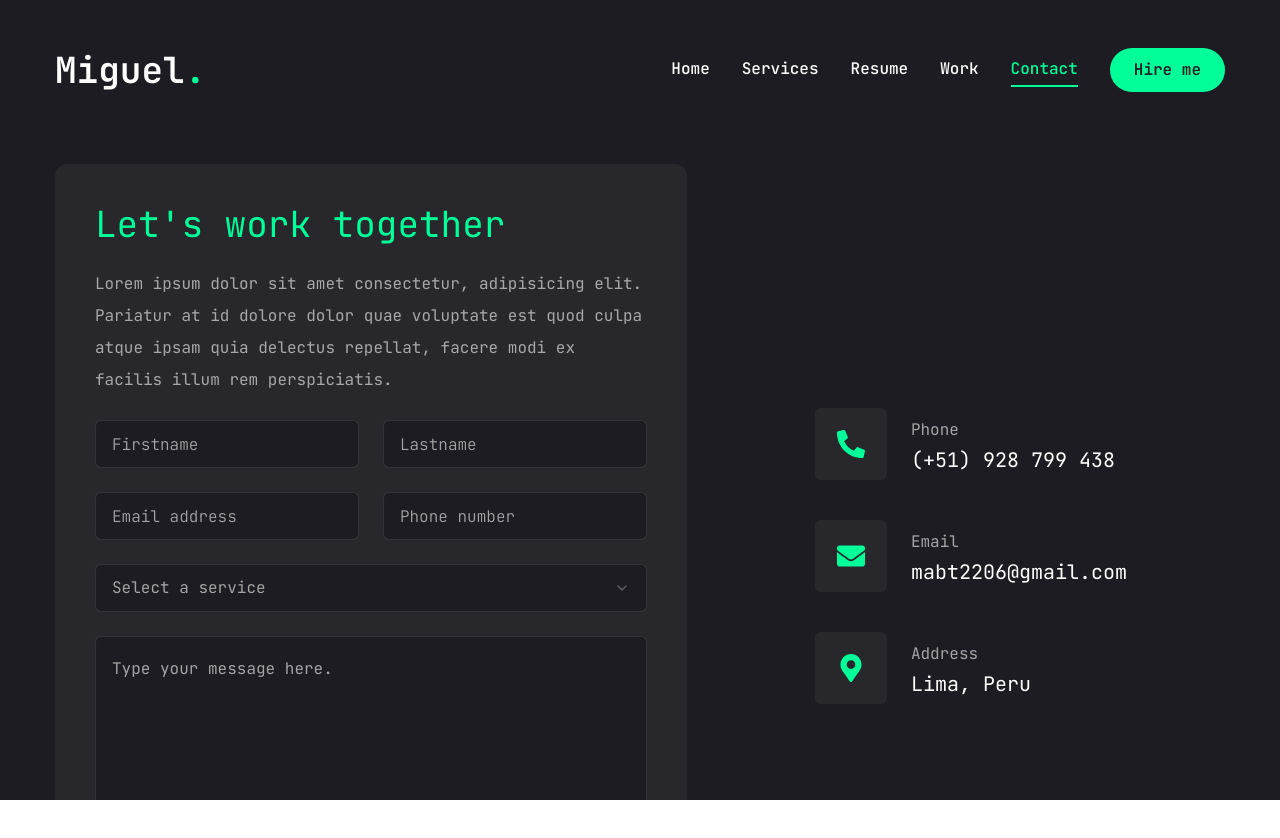
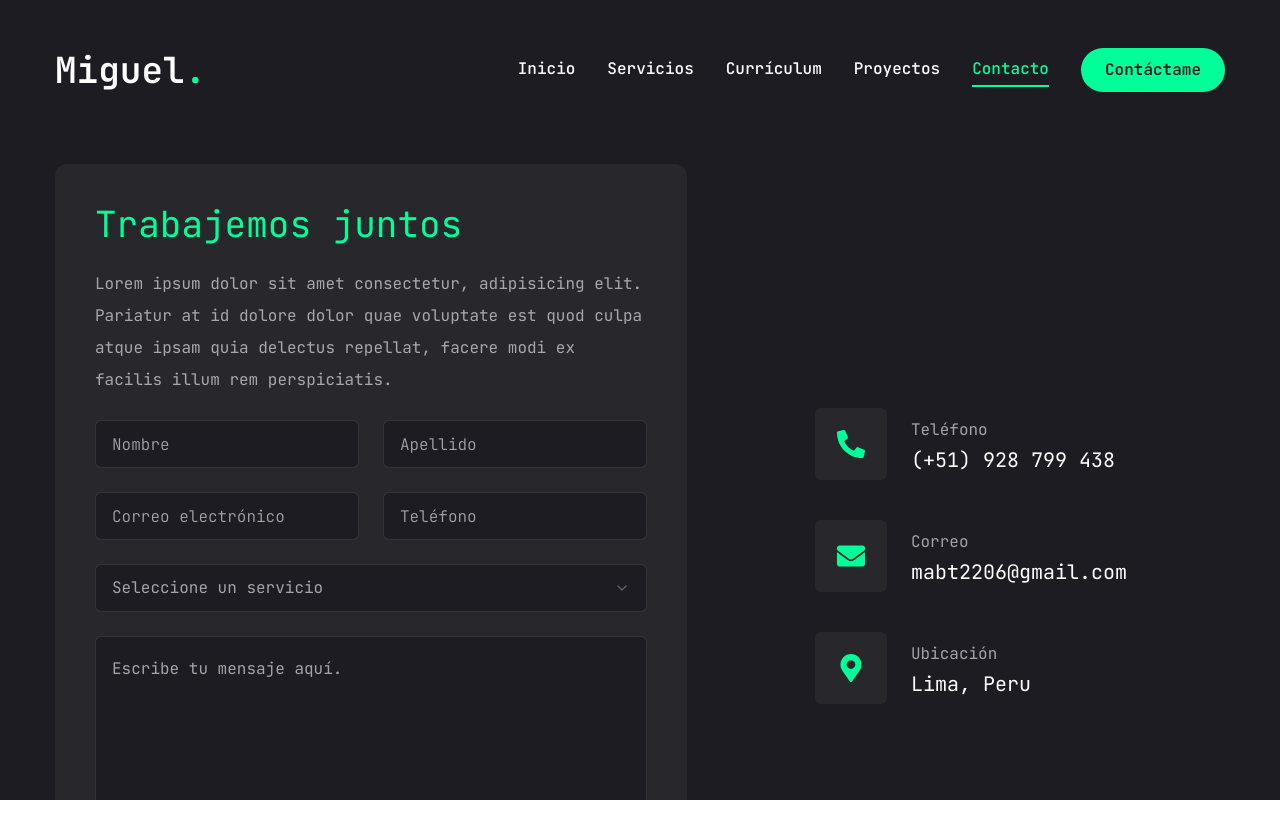
Before and after one commit to miguelbtcode/miguelbarreto-portfolio, a Next.js app: page /contact in a window 1280 px wide. Shown: the top 838 px of the page. Built offline with nearby package versions, Linux system fonts and the light colour scheme.

Commit message:
Refactor pages and styles

```diff
--- a/app/contact/page.jsx
+++ b/app/contact/page.jsx
@@ -12,28 +12,23 @@ import {
   SelectValue,
 } from "@/components/ui/select";
 import { Textarea } from "@/components/ui/textarea";
-import {
-  FaPhone,
-  FaEnvelope,
-  FaMapMarkerAlt,
-  FaPhoneAlt,
-} from "react-icons/fa";
+import { FaEnvelope, FaMapMarkerAlt, FaPhoneAlt } from "react-icons/fa";
 import { motion } from "framer-motion";
 
 const info = [
   {
     icon: <FaPhoneAlt />,
-    title: "Phone",
+    title: "Teléfono",
     description: "(+51) 928 799 438",
   },
   {
     icon: <FaEnvelope />,
-    title: "Email",
+    title: "Correo",
     description: "mabt2206@gmail.com",
   },
   {
     icon: <FaMapMarkerAlt />,
-    title: "Address",
+    title: "Ubicación",
     description: "Lima, Peru",
   },
 ];
@@ -53,7 +48,7 @@ const Contact = () => {
           {/* form */}
           <div className="xl:w-[54%] order-2 xl:order-none">
             <form className="flex flex-col gap-6 p-10 bg-[#27272c] rounded-xl">
-              <h3 className="text-4xl text-accent">Let's work together</h3>
+              <h3 className="text-4xl text-accent">Trabajemos juntos</h3>
               <p className="text-white/60">
                 Lorem ipsum dolor sit amet consectetur, adipisicing elit.
                 Pariatur at id dolore dolor quae voluptate est quod culpa atque
@@ -62,33 +57,33 @@ const Contact = () => {
               </p>
               {/* input */}
               <div className="grid grid-cols-1 md:grid-cols-2 gap-6">
-                <Input type="firstname" placeholder="Firstname" />
-                <Input type="lastname" placeholder="Lastname" />
-                <Input type="email" placeholder="Email address" />
-                <Input type="phone" placeholder="Phone number" />
+                <Input type="firstname" placeholder="Nombre" />
+                <Input type="lastname" placeholder="Apellido" />
+                <Input type="email" placeholder="Correo electrónico" />
+                <Input type="phone" placeholder="Teléfono" />
               </div>
               {/* select */}
               <Select>
                 <SelectTrigger className="w-full">
-                  <SelectValue placeholder="Select a service" />
+                  <SelectValue placeholder="Seleccione un servicio" />
                 </SelectTrigger>
                 <SelectContent>
                   <SelectGroup>
-                    <SelectLabel>Select a service</SelectLabel>
-                    <SelectItem value="est">Web Development</SelectItem>
-                    <SelectItem value="cst">Fullstack Development</SelectItem>
-                    <SelectItem value="mst">Tech Lead</SelectItem>
+                    <SelectLabel>Seleccione un servicio</SelectLabel>
+                    <SelectItem value="cst">Desarrollo Fullstack</SelectItem>
+                    <SelectItem value="mst">Líder Técnico Fullstack</SelectItem>
+                    <SelectItem value="est">Desarrollo .NET</SelectItem>
                   </SelectGroup>
                 </SelectContent>
               </Select>
               {/* textarea */}
               <Textarea
                 className="h-[200px]"
-                placeholder="Type your message here."
+                placeholder="Escribe tu mensaje aquí."
               />
               {/* btn */}
               <Button size="md" className="max-w-40">
-                Send Message
+                Enviar Mensaje
               </Button>
             </form>
           </div>
--- a/app/data/resume.data.js
+++ b/app/data/resume.data.js
@@ -10,28 +10,35 @@ import {
 import {
   SiDotnet,
   SiGooglecloud,
+  SiMui,
+  SiNextdotjs,
+  SiMongodb,
+  SiPostgresql,
+  SiBlazor,
 } from "react-icons/si";
 
+import { VscAzure } from "react-icons/vsc";
+
+import { DiMsqlServer, DiRedis } from "react-icons/di";
+import { GrMysql } from "react-icons/gr";
+
 export const about = {
-  title: "About me",
+  title: "Sobre Mí 🧑🏻‍💻",
   description: `
-      I am a software developer with a passion for creating user-friendly
-      and efficient web applications. I have a strong foundation in HTML,
-      CSS, and JavaScript, and I am proficient in React, Next.js, and Tailwind CSS.
-      I am a quick learner and I am always looking for new challenges to tackle.
+      Soy un desarrollador Full Stack .NET con amplia experiencia en la creación de aplicaciones web escalables y eficientes. Domino C#, ASP.NET, React y Next.js, enfocándome en arquitectura, rendimiento y buenas prácticas. Siempre busco innovar y mejorar en cada proyecto.
     `,
   info: [
     {
-      fieldName: "Name",
+      fieldName: "Nombre",
       fieldValue: "Miguel Barreto",
     },
     {
-      fieldName: "Phone",
+      fieldName: "Teléfono",
       fieldValue: "(+51) 928 799 438",
     },
     {
-      fieldName: "Experience",
-      fieldValue: "4+ years",
+      fieldName: "Experiencia",
+      fieldValue: "4+ años",
     },
     {
       fieldName: "LinkedIn",
@@ -39,20 +46,20 @@ export const about = {
         "https://www.linkedin.com/in/miguel-barreto-torres-2b6b8a1b6/",
     },
     {
-      fieldName: "Nationality",
-      fieldValue: "Peruvian",
+      fieldName: "Nacionalidad",
+      fieldValue: "Peruano",
     },
     {
-      fieldName: "Email",
+      fieldName: "Correo",
       fieldValue: "mabt2206@gmail.com",
     },
     {
       fieldName: "Freelance",
-      fieldValue: "Available",
+      fieldValue: "Disponible",
     },
     {
-      fieldName: "Languages",
-      fieldValue: "Spanish, English",
+      fieldName: "Idiomas",
+      fieldValue: "Español, Inglés",
     },
   ],
 };
@@ -60,9 +67,9 @@ export const about = {
 // experience data
 export const experience = {
   icon: "/assets/resume/badge.svg",
-  title: "Mi experiencia",
+  title: "Mi Experiencia 💼",
   description:
-    "Fullstack developer con más de 4 años de experiencia en el desarrollo backend y frontend, especializado en la creación de aplicaciones web robustas y escalables. Apasionado por la innovación y la mejora continua.",
+    "Fullstack developer con más de 4 años de experiencia en el desarrollo backend y frontend, especializado en la creación de aplicaciones web robustas y escalables.",
   items: [
     {
       company: "Kreante Tech. Solutions",
@@ -95,7 +102,7 @@ export const experience = {
 // education data
 export const education = {
   icon: "/assets/resume/cap.svg",
-  title: "Mi Educación",
+  title: "Mi Educación 🎓",
   description:
     "Mi educación en la Ingeniería de Software me ha brindado una base sólida en el desarrollo de soluciones empresariales. Durante mis estudios, trabajé en proyectos que reforzaron mi capacidad analítica e innovadora.",
   items: [
@@ -124,9 +131,9 @@ export const education = {
 
 // skills data
 export const skills = {
-  title: "Mis Habilidades",
+  title: "Mis Habilidades 📌",
   description:
-    "Lorem ipsum dolor sit amet consectetur adipisicing elit. Quisquam, quos.",
+    "Tecnologías que he utilizado en proyectos profesionales y personales a lo largo de mi experiencia.",
   skillList: [
     {
       icon: <FaHtml5 />,
@@ -149,6 +156,18 @@ export const skills = {
       name: "React",
     },
     {
+      icon: <SiBlazor />,
+      name: "Blazor",
+    },
+    {
+      icon: <SiNextdotjs />,
+      name: "Next.js",
+    },
+    {
+      icon: <SiMui />,
+      name: "Material UI",
+    },
+    {
       icon: <FaNodeJs />,
       name: "NodeJs",
     },
@@ -158,7 +177,31 @@ export const skills = {
     },
     {
       icon: <FaAws />,
-      name: "AWS",
+      name: "Amazon Web Services",
+    },
+    {
+      icon: <VscAzure />,
+      name: "Azure",
+    },
+    {
+      icon: <GrMysql />,
+      name: "MySQL",
+    },
+    {
+      icon: <DiMsqlServer />,
+      name: "SQL Server",
+    },
+    {
+      icon: <SiMongodb />,
+      name: "MongoDB",
+    },
+    {
+      icon: <SiPostgresql />,
+      name: "PostgreSQL",
+    },
+    {
+      icon: <DiRedis />,
+      name: "Redis Caché",
     },
   ],
 };
--- a/components/Header.jsx
+++ b/components/Header.jsx
@@ -1,9 +1,9 @@
-import Link from 'next/link';
-import { Button } from './ui/button';
+import Link from "next/link";
+import { Button } from "./ui/button";
 
 // components
-import Nav from './Nav';
-import MobileNav from './MobileNav';
+import Nav from "./Nav";
+import MobileNav from "./MobileNav";
 
 const Header = () => {
   return (
@@ -20,7 +20,7 @@ const Header = () => {
         <div className="hidden xl:flex items-center gap-8">
           <Nav />
           <Link href="/contact">
-            <Button>Hire me</Button>
+            <Button>Contáctame</Button>
           </Link>
         </div>
 
--- a/components/Nav.jsx
+++ b/components/Nav.jsx
@@ -5,23 +5,23 @@ import { usePathname } from "next/navigation";
 
 const links = [
   {
-    name: "home",
+    name: "inicio",
     path: "/",
   },
   {
-    name: "services",
+    name: "servicios",
     path: "/services",
   },
   {
-    name: "resume",
+    name: "currículum",
     path: "/resume",
   },
   {
-    name: "work",
+    name: "proyectos",
     path: "/work",
   },
   {
-    name: "contact",
+    name: "contacto",
     path: "/contact",
   },
 ];
--- a/components/Stats.jsx
+++ b/components/Stats.jsx
@@ -5,19 +5,19 @@ import CountUp from "react-countup";
 const stats = [
   {
     num: 4,
-    text: "Years of experience",
+    text: "Años de experiencia",
   },
   {
     num: 26,
-    text: "Projects completed",
+    text: "Proyectos completados",
   },
   {
     num: 8,
-    text: "Technologies mastered",
+    text: "Tecnologías dominadas",
   },
   {
     num: 500,
-    text: "Code commits",
+    text: "Confirmaciones de código",
   },
 ];
 
--- a/components/resume/About.jsx
+++ b/components/resume/About.jsx
@@ -7,7 +7,7 @@ const About = () => {
     <TabsContent value="about" className="w-full text-center xl:text-left">
       <div className="flex flex-col gap-[30px]">
         <h3 className="text-4xl font-bold">{about.title}</h3>
-        <p className="max-w-[600px] text-white/60 mx-auto xl:mx-0 text-center xl:text-justify">
+        <p className="text-white/60 mx-auto xl:mx-0 text-center xl:text-justify">
           {about.description}
         </p>
         <ul className="grid grid-cols-1 xl:grid-cols-2 gap-y-6 max-w-[620px] mx-auto xl:mx-0">
@@ -17,8 +17,8 @@ const About = () => {
                 key={index}
                 className="flex items-center justify-center xl:justify-start gap-4"
               >
-                <span className="text-white/60">{item.fieldName}</span>
-                <span className="text-xl">{item.fieldValue}</span>
+                <span className="text-white/60">{item.fieldName}:</span>
+                <span className="text-0.5xl">{item.fieldValue}</span>
               </li>
             );
           })}
--- a/components/resume/Education.jsx
+++ b/components/resume/Education.jsx
@@ -6,7 +6,7 @@ const Education = () => {
   return (
     <TabsContent value="education" className="w-full">
       <div className="flex flex-col gap-[30px] text-center xl:text-left">
-        <h3 className="text-4xl font-bold">{education.title} 🎓</h3>
+        <h3 className="text-4xl font-bold">{education.title}</h3>
         <p className="text-white/60 mx-auto xl:mx-0 text-center xl:text-justify">
           {education.description}
         </p>
--- a/components/resume/Experience.jsx
+++ b/components/resume/Experience.jsx
@@ -8,11 +8,11 @@ const Experience = () => {
   return (
     <TabsContent value="experience" className="w-full">
       <div className="flex flex-col gap-[30px] text-center xl:text-left">
-        <h3 className="text-4xl font-bold">{experience.title} 💼</h3>
+        <h3 className="text-4xl font-bold">{experience.title}</h3>
         <p className="text-white/60 mx-auto xl:mx-0 text-center xl:text-justify">
           {experience.description}
         </p>
-        <ScrollArea className="h-[600px]">
+        <ScrollArea className="h-[620px]">
           <ul className="grid grid-cols-1 lg:grid-cols-2 gap-[30px]">
             {experience.items.map((item, index) => {
               return (
```
Also changed, not shown: app/page.jsx (+5 -14 lines), components/Social.jsx (+9 -6 lines), components/home/DownloadButton.jsx (added, +38 -0 lines), components/resume/Skills.jsx (+5 -2 lines), 1 other file (tests, documents, lock files or other folders).
